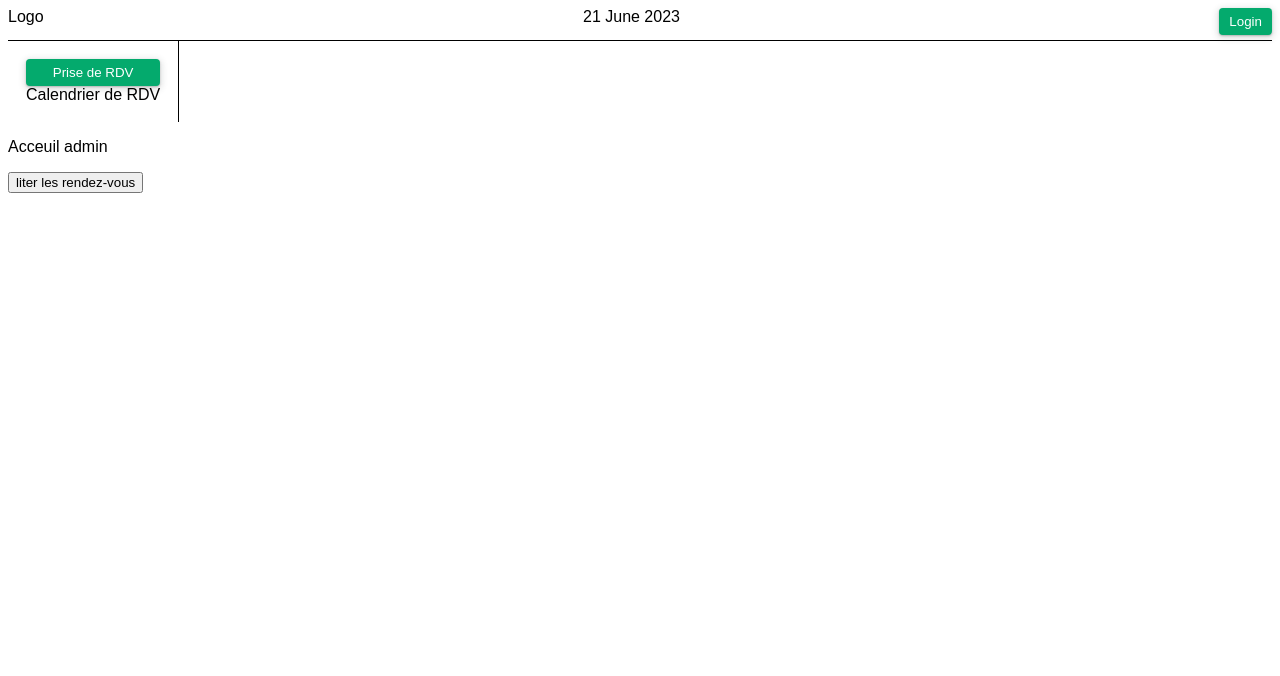
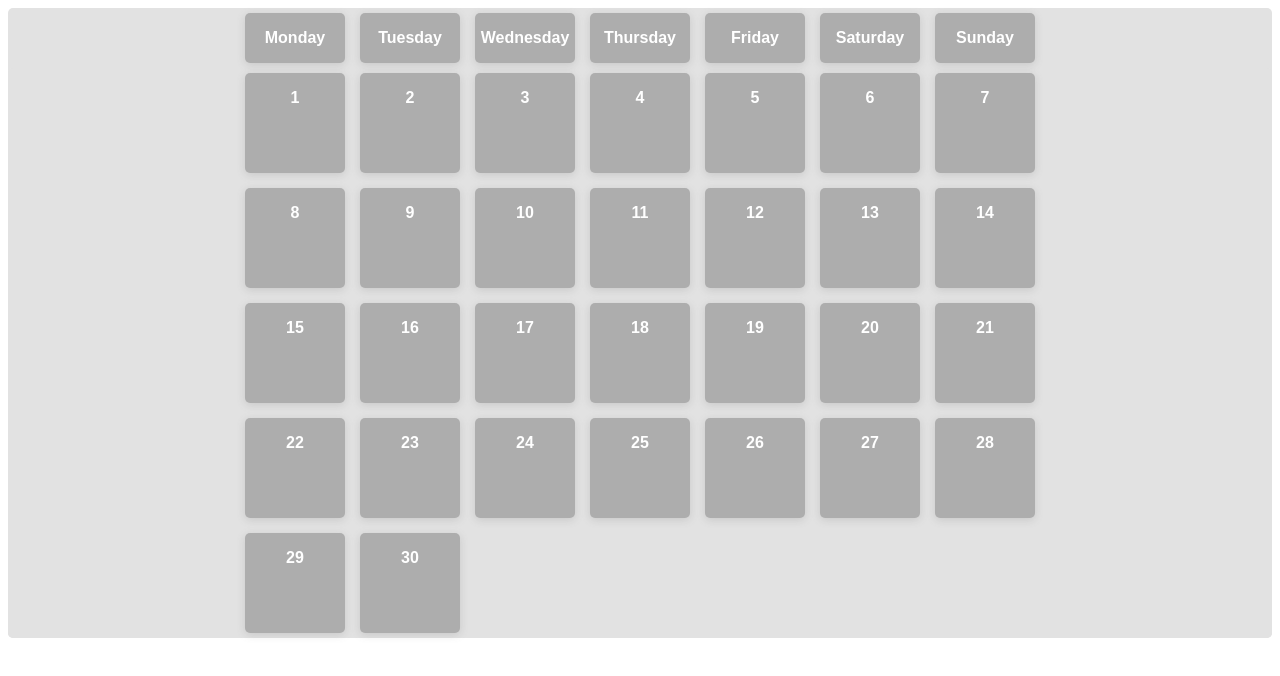
Before and after one commit to Vv214/TpCalendar, an Angular app: page / in a window 1280 px wide. Shown: the top 676 px of the page. Built offline with nearby package versions, Linux system fonts and the light colour scheme.

Commit message:
ajout du css du calendrier

```diff
--- a/src/app/Component/calendar/calendar.component.css
+++ b/src/app/Component/calendar/calendar.component.css
@@ -1,28 +1,54 @@
-.dayWeek {
-    background-color: red;
-    border-right: 1px solid black;
+.week-container,
+.day-container {
+    font-weight: 600;
+    display: grid;
+    justify-content: center;
+    text-align: center;
+    grid-template-columns: repeat(7, auto);
+    gap: 5px;
 }
 
-.affichageSemaine {
-    display: flex;
-    border: 1px solid black;
-    justify-content: space-around;
+.day-container div:first-child {
+    grid-column: 1;
 }
 
-.month {
-    align-items: center;
+.divcss {
+    border-radius: 5px;
+    background-color: #e2e2e2;
+    padding: 0px;
 }
 
-.dayMonth {
-    width: 60px;
-    height: 60px;
-    border: 1px solid violet;
+.day {
+    margin: 5px;
+    font-weight: 600;
+    box-shadow: rgba(99, 99, 99, 0.2) 0px 2px 8px 0px;
+    color: white;
+    border-radius: 5px;
+    background-color: #adadad;
+    height: 100px;
+    width: 100px;
 }
 
-.dayWeeks2 {
+/* .day-text {
+
+} */
+
+.jour {
+    margin: 5px;
     display: flex;
-    flex-wrap: wrap;
+    justify-content: center;
+    align-items: center;
+    font-weight: 600;
+    box-shadow: rgba(99, 99, 99, 0.2) 0px 2px 8px 0px;
+    color: white;
+    border-radius: 5px;
+    background-color: #adadad;
+    height: 50px;
+    width: 100px;
+}
 
-    min-height: 100%;
-
+.day:hover {
+    color: black;
+    border: solid, black;
+    background-color: rgb(255, 255, 255);
 }
--- a/src/app/Component/calendar/calendar.component.html
+++ b/src/app/Component/calendar/calendar.component.html
@@ -1,17 +1,17 @@
-<div>
+<!-- <div class="placeholder">
     <p class="month">{{moisActuel}}</p>
     <p>{{nombreJoursMois}}</p>
-    <div class="affichageSemaine">
-        <div *ngFor="let jour of grilleSemaine" class="dayWeek">
-            <p>{{ jour }} </p>
+</div> -->
+<div class="divcss">
+    <div class="week-container">
+        <div *ngFor="let jour of grilleSemaine" class="name-week">
+            <p class="jour">{{ jour }} </p>
         </div>
     </div>
-    <div>
-        <div class="dayWeeks2">
-            <div *ngFor="let jour of tableauNombreJoursMoisEncours">
-                <div *ngIf="+jour%7" class="TEst"><br>
-                    <p class="dayMonth">{{jour}}</p>
-                </div>
+    <div class="divcss">
+        <div class="day-container">
+            <div class="day" *ngFor="let jour of tableauNombreJoursMoisEncours">
+                <p class="day-text">{{jour}}</p>
             </div>
         </div>
     </div>
--- a/src/app/Component/form/form.component.html
+++ b/src/app/Component/form/form.component.html
@@ -69,7 +69,7 @@
         </div>
         <div *ngIf="myForm.valid && myForm.submitted">
             <p *ngIf="afficheCreneau===true; else notAfficheCreneau">
-                <app-daily></app-daily>
+                <app-calendar></app-calendar>
             </p>
             <ng-template #notAfficheCreneau>
             </ng-template>
--- a/src/app/app.component.html
+++ b/src/app/app.component.html
@@ -1,5 +1,6 @@
-<div id="contentApp">
+<!-- <div id="contentApp">
   <app-navbar></app-navbar>
   <app-sidebar></app-sidebar>
   <app-admin></app-admin>
-</div>
+</div> -->
+<app-calendar></app-calendar>
```
